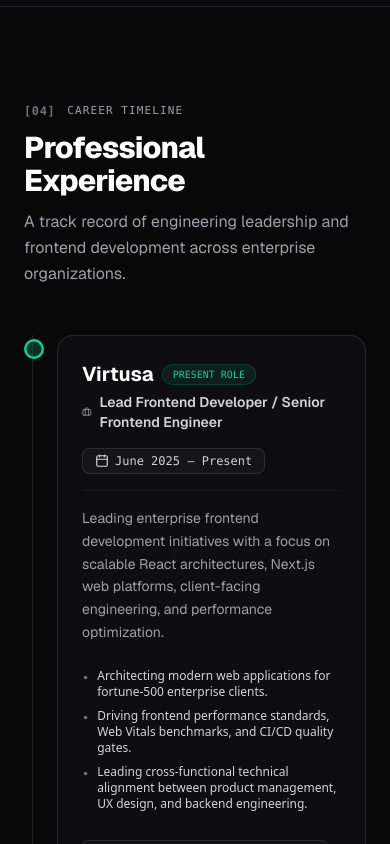
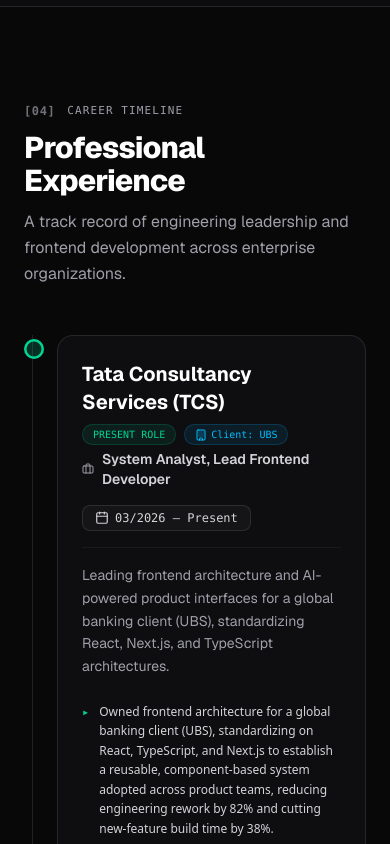
Before and after one commit to mukhtadirdev/profile, a Next.js app: page / in a window 390 px wide. Shown: the part 11156-12000 px from the top of the page. Built offline with nearby package versions, Linux system fonts and the light colour scheme.

Commit message:
feat: update TCS System Analyst experience record and client UBS details

```diff
--- a/src/components/Experience.tsx
+++ b/src/components/Experience.tsx
@@ -3,7 +3,7 @@
 import React from 'react';
 import { SectionHeading } from './SectionHeading';
 import { experiences } from '@/data/experience';
-import { Briefcase, Calendar } from 'lucide-react';
+import { Briefcase, Calendar, Building } from 'lucide-react';
 
 export const Experience: React.FC = () => {
   return (
@@ -17,7 +17,7 @@
         />
 
         <div className="relative pl-6 md:pl-10 border-l border-white/10 space-y-12 ml-2 md:ml-4">
-          {experiences.map((exp, idx) => (
+          {experiences.map((exp) => (
             <div key={exp.id} className="relative group">
               {/* Timeline Bullet Dot */}
               <div
@@ -31,11 +31,17 @@
               <div className="p-6 md:p-8 bg-[#0e0e11] border border-white/10 rounded-2xl space-y-4 hover:border-white/25 transition-all duration-300">
                 <div className="flex flex-wrap items-start justify-between gap-4 border-b border-white/5 pb-4">
                   <div>
-                    <div className="flex items-center gap-2">
+                    <div className="flex items-center gap-2 flex-wrap">
                       <h3 className="text-xl md:text-2xl font-bold text-white">{exp.company}</h3>
                       {exp.isCurrent && (
                         <span className="px-2.5 py-0.5 bg-emerald-500/10 border border-emerald-500/20 text-emerald-400 font-mono text-[10px] rounded-full">
                           PRESENT ROLE
+                        </span>
+                      )}
+                      {exp.client && (
+                        <span className="px-2.5 py-0.5 bg-sky-500/10 border border-sky-500/20 text-sky-400 font-mono text-[10px] rounded-full flex items-center gap-1">
+                          <Building className="w-3 h-3" />
+                          <span>Client: {exp.client}</span>
                         </span>
                       )}
                     </div>
@@ -57,11 +63,11 @@
 
                 {/* Highlights list */}
                 {exp.highlights && exp.highlights.length > 0 && (
-                  <ul className="space-y-2 pt-2 text-xs md:text-sm text-zinc-300 font-sans">
+                  <ul className="space-y-2.5 pt-2 text-xs md:text-sm text-zinc-300 font-sans">
                     {exp.highlights.map((h, i) => (
-                      <li key={i} className="flex items-start gap-2">
-                        <span className="text-zinc-500 font-mono text-xs mt-0.5">•</span>
-                        <span>{h}</span>
+                      <li key={i} className="flex items-start gap-2.5">
+                        <span className="text-emerald-400 font-mono text-xs mt-0.5">▸</span>
+                        <span className="leading-relaxed">{h}</span>
                       </li>
                     ))}
                   </ul>
--- a/src/data/experience.ts
+++ b/src/data/experience.ts
@@ -3,7 +3,7 @@
   company: string;
   role: string;
   period: string;
-  location?: string;
+  client?: string;
   isCurrent?: boolean;
   description: string;
   focus: string[];
@@ -12,41 +12,65 @@
 
 export const experiences: ExperienceItem[] = [
   {
+    id: 'tcs',
+    company: 'Tata Consultancy Services (TCS)',
+    role: 'System Analyst, Lead Frontend Developer',
+    period: '03/2026 – Present',
+    client: 'UBS',
+    isCurrent: true,
+    description:
+      'Leading frontend architecture and AI-powered product interfaces for a global banking client (UBS), standardizing React, Next.js, and TypeScript architectures.',
+    focus: [
+      'Frontend Architecture',
+      'AI Interfaces',
+      'React & Next.js',
+      'TypeScript',
+      'Performance Engineering',
+      'WCAG Accessibility',
+      'Banking Enterprise'
+    ],
+    highlights: [
+      'Owned frontend architecture for a global banking client (UBS), standardizing on React, TypeScript, and Next.js to establish a reusable, component-based system adopted across product teams, reducing engineering rework by 82% and cutting new-feature build time by 38%.',
+      'Built the UI for an AI-powered transaction-processing agent tuned for speed while sustaining 79% decision accuracy, surfacing outcomes across 23M+ weekly transactions for UBS stakeholders.',
+      'Led the design and delivery of AI-powered frontend interfaces, translating complex AI-agent workflows — including speech-driven and conversational interfaces — into production-ready product experiences, adopted by 13,000+ users and reducing task completion time by 47%.',
+      'Drove adoption of AI-assisted development tools across the team, cutting repetitive coding tasks and setting the workflow standard for feature delivery, reducing development time by 76%.',
+      'Own performance strategy for key product surfaces, auditing and optimizing rendering to improve Core Web Vitals and application responsiveness, improving LCP/CLS by 26% and reducing load time by 44%.',
+      'Set accessibility standards for the team by implementing semantic HTML, ARIA attributes, and full keyboard navigation support against WCAG guidelines, reducing accessibility defects by 88%.'
+    ]
+  },
+  {
     id: 'virtusa',
     company: 'Virtusa',
-    role: 'Lead Frontend Developer / Senior Frontend Engineer',
-    period: 'June 2025 – Present',
-    isCurrent: true,
+    role: 'Lead Frontend Developer',
+    period: '06/2025 – 02/2026',
     description:
-      'Leading enterprise frontend development initiatives with a focus on scalable React architectures, Next.js web platforms, client-facing engineering, and performance optimization.',
+      'Spearheaded enterprise frontend development initiatives with a focus on scalable React architectures, Next.js web platforms, client-facing engineering, and performance optimization.',
     focus: [
-      'Enterprise frontend development',
+      'Enterprise Frontend',
       'React',
       'Next.js',
       'TypeScript',
-      'Performance optimization',
-      'Modern frontend architecture',
-      'Client-facing engineering'
+      'Performance Optimization',
+      'Client-Facing Engineering'
     ],
     highlights: [
-      'Architecting modern web applications for fortune-500 enterprise clients.',
-      'Driving frontend performance standards, Web Vitals benchmarks, and CI/CD quality gates.',
-      'Leading cross-functional technical alignment between product management, UX design, and backend engineering.'
+      'Architected modern web applications for fortune-500 enterprise clients.',
+      'Driven frontend performance standards, Web Vitals benchmarks, and CI/CD quality gates.',
+      'Led cross-functional technical alignment between product management, UX design, and backend engineering.'
     ]
   },
   {
     id: 'coforge',
     company: 'Coforge',
     role: 'Lead Frontend Developer',
-    period: 'June 2025 – February 2026',
+    period: '06/2025 – 02/2026',
     description:
-      'Spearheaded frontend architecture and technical delivery for large-scale enterprise clients, establishing modern React component standards and cross-team design systems.',
+      'Spearheaded frontend architecture and technical delivery for enterprise clients, establishing modern React component standards and cross-team design systems.',
     focus: [
       'React',
-      'Frontend architecture',
-      'Enterprise applications',
-      'Performance',
-      'Cross-functional collaboration'
+      'Frontend Architecture',
+      'Enterprise Applications',
+      'Performance Optimization'
     ],
     highlights: [
       'Engineered reusable enterprise UI component systems reducing development cycle time.',
@@ -58,14 +82,14 @@
     id: 'valuelabs',
     company: 'ValueLabs',
     role: 'Senior Software Engineer',
-    period: 'June 2023 – May 2025',
+    period: '06/2023 – 05/2025',
     description:
       'Engineered high-throughput enterprise web platforms using React, TypeScript, and microfrontend architectures for global clients.',
     focus: [
       'React',
       'TypeScript',
-      'Frontend architecture',
-      'Enterprise web applications'
+      'Frontend Architecture',
+      'Enterprise Web Apps'
     ],
     highlights: [
       'Built scalable React single-page and server-rendered web applications.',
@@ -77,14 +101,14 @@
     id: 'persistent',
     company: 'Persistent',
     role: 'Senior Front-End Engineer',
-    period: 'May 2022 – June 2023',
+    period: '05/2022 – 06/2023',
     description:
       'Developed high-performance digital platforms and client applications using React, JavaScript (ES6+), and modern state management.',
     focus: [
       'React',
-      'Digital platforms',
+      'Digital Platforms',
       'Performance',
-      'Frontend engineering'
+      'Frontend Engineering'
     ],
     highlights: [
       'Constructed complex interactive dashboards and real-time data visualizers.',
@@ -96,14 +120,14 @@
     id: 'persistent-banking',
     company: 'Persistent Digital Banking',
     role: 'Software Engineer / Frontend Engineer',
-    period: 'December 2019 – May 2022',
+    period: '12/2019 – 05/2022',
     description:
       'Delivered robust digital banking software solutions, secure customer portals, and API integrations with focus on reliability and security.',
     focus: [
-      'Digital banking',
+      'Digital Banking',
       'React',
       'JavaScript',
-      'Enterprise applications'
+      'Enterprise Applications'
     ],
     highlights: [
       'Engineered responsive web interfaces for core banking and transaction modules.',
@@ -115,9 +139,9 @@
     id: 'wotr',
     company: 'WOTR',
     role: 'Software Engineer',
-    period: 'February 2019 – December 2019',
+    period: '02/2019 – 12/2019',
     description:
-      'Started professional frontend career developing web applications, responsive user interfaces, and custom JavaScript scripts.',
+      'Developed web applications, responsive user interfaces, and custom JavaScript modules.',
     focus: [
       'Software Engineering',
       'JavaScript',
```
